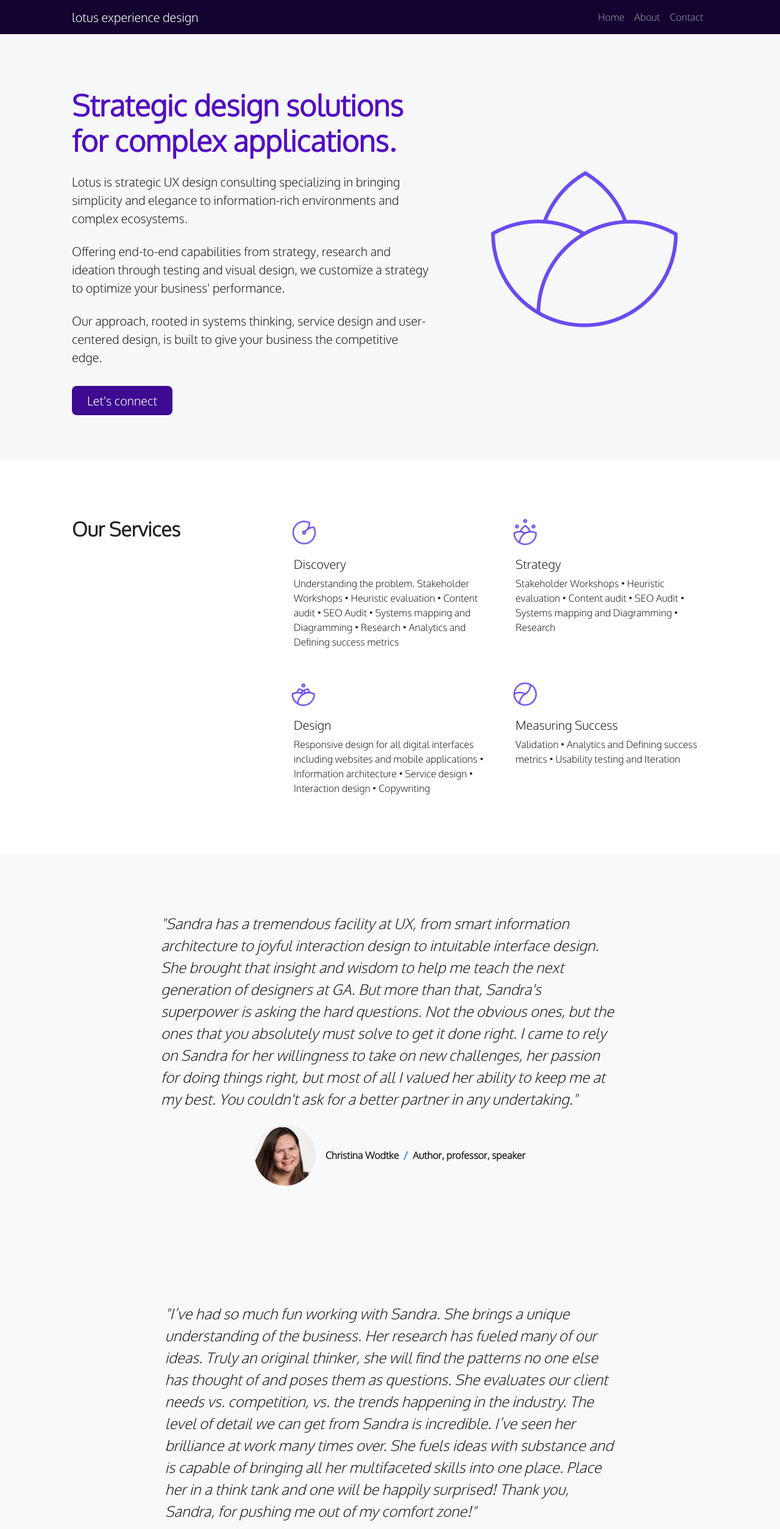
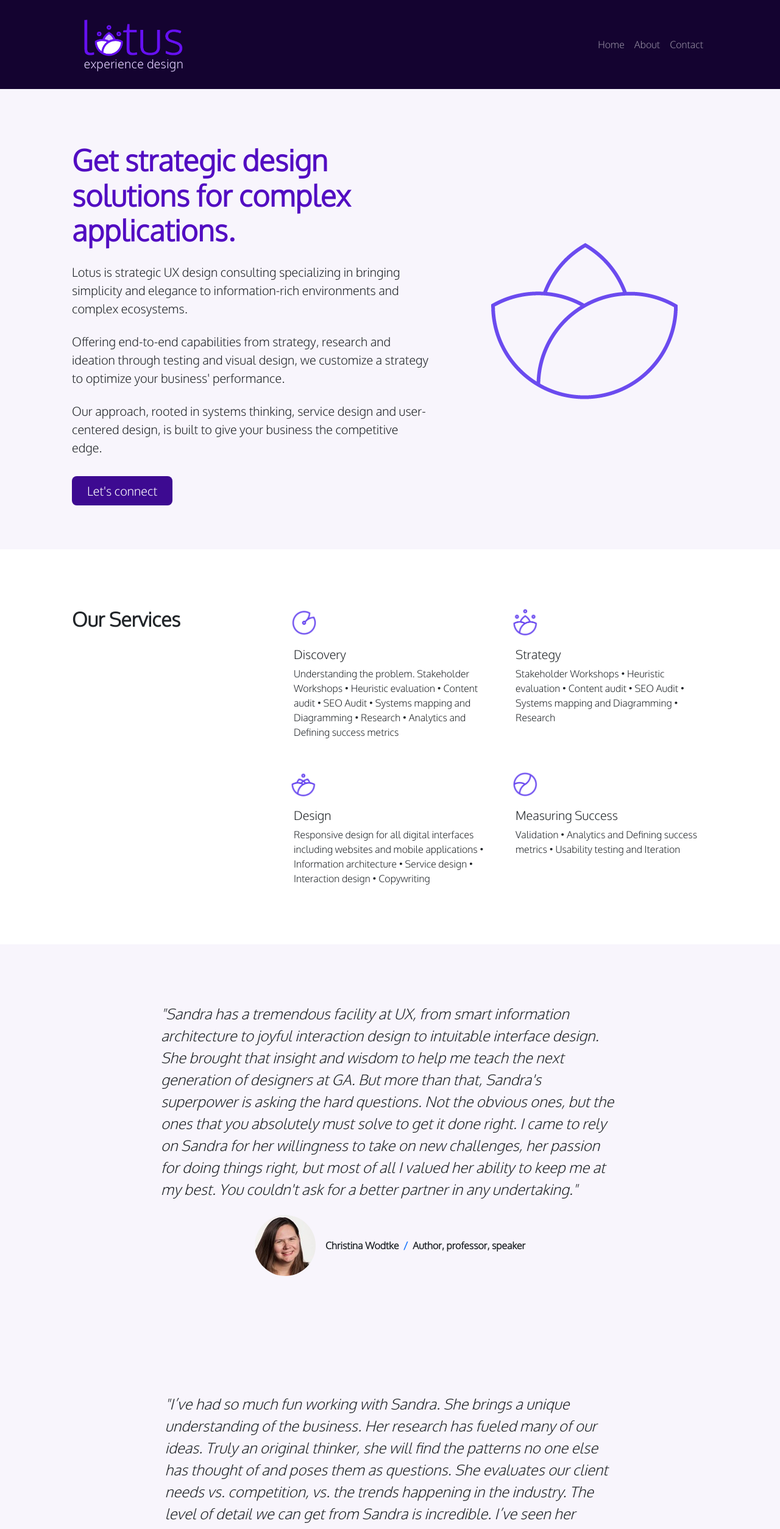
Before and after one commit to sandblasta/lotusexperiencedesign.github.io, a website: page index.html in a window 1280 px wide. Shown: the top 2508 px of the page at 61% size. Drawn offline with nearby package versions, Linux system fonts and the light colour scheme.

Commit message:
changes to logo and copy.

```diff
--- a/index.html
+++ b/index.html
@@ -31,7 +31,9 @@
             <!-- Navigation-->
             <nav class="navbar navbar-expand-lg navbar-dark bg-purple">
                 <div class="container px-5 d-flex">
-                    <a id="topnav" class="full-text navbar-brand me-auto" href="index.html">lotus experience design</a>
+                    <a id="topnav" class="full-text navbar-brand me-auto" href="index.html">
+                        <img src="assets/lotus_header_logo_6610f2.png" alt="Lotus Experience Design logo" height="120">
+                    </a>
                     <a id="topnav" class="short-text navbar-brand me-auto" href="index.html">lotus</a>
                     <button class="navbar-toggler ms-auto" type="button" data-bs-toggle="collapse" data-bs-target="#navbarSupportedContent" aria-controls="navbarSupportedContent" aria-expanded="false" aria-label="Toggle navigation"><span class="navbar-toggler-icon"></span></button>
                     <div class="collapse navbar-collapse" id="navbarSupportedContent">
@@ -60,7 +62,7 @@
                 </div>
             </nav>
             <!-- Header-->
-            <header class="bg-gray py-5">
+            <header class="bg-purple-light py-5">
                 <div class="container px-5">
 
 
@@ -84,7 +86,7 @@
                     <div class="row gx-5 align-items-center justify-content-center">
                         <div class="col-lg-8 col-xl-7 col-xxl-6">
                             <div class="my-4 text-start text-xl-start">
-                                <h1 class="display-5 fw-bolder mb-4">Strategic design solutions for complex applications.</h1>
+                                <h1 class="display-5 fw-bolder mb-4">Get strategic design solutions for complex applications.</h1>
                                 <p class="lead fw-normal text-dark-50 mb-4">Lotus is strategic UX design consulting specializing in bringing simplicity and elegance to information-rich environments and complex ecosystems.</p>
                                 <p class="lead fw-normal text-dark-50 mb-4">Offering end-to-end capabilities from strategy, research and ideation through testing and visual design, we customize a strategy to optimize your business' performance.</p>
                                 <p class="lead fw-normal text-dark-50 mb-4">Our approach, rooted in systems thinking, service design and user-centered design, is built to give your business the competitive edge.</p>
@@ -135,7 +137,7 @@
 
 
             <!-- Testimonial section-->
-            <div class="py-5 bg-light">
+            <div class="py-5 bg-purple-light">
                 <div class="container px-1 my-5">
                     <div class="row gx-2 justify-content-center">
                         <div class="col-lg-12 col-xl-8">
@@ -154,7 +156,7 @@
                     </div>
                 </div>
             </div>
-            <div class="py-5 bg-light">
+            <div class="py-5 bg-purple-light">
                 <div class="container px-1 my-5">
                     <div class="row gx-5 justify-content-center">
                         <div class="col-lg-12 col-xl-8">
@@ -175,10 +177,10 @@
             </div>
 
             <!-- Brand Logos Section -->
-            <section class="py-5 bg-white" id="logos">
+            <section class="py-5 bg-white mb-5" id="logos">
                 <div class="container text-center">
                     <div class="row">
-                        <div class="col mb-5"><h2 class="fw-bolder mb-0">Some Past Clients</h2></div>
+                        <div class="col"><h2 class="fw-bolder mb-5">Some Past Clients</h2></div>
                     </div>
                     <div class="row">
                         <div class="col client-logo">
--- a/main.scss
+++ b/main.scss
@@ -91,7 +91,12 @@ p, .p{
 
 .bg-purple-dark {
   background-color: #0e0222;
+}
 
+.bg-purple-light {
+  // background-color: #f5f0fc;
+  // background-color: #f6f2fc;
+  background-color: #f8f5fc;
 }
 
 .short-text {
```
Also changed, not shown: assets/lotus_header_logo.png (added), assets/lotus_header_logo2.png (added), assets/lotus_header_logo_520dc2.png (added), assets/lotus_header_logo_6610f2.png (added), css/main.min.css, main.css, 2 other files.
